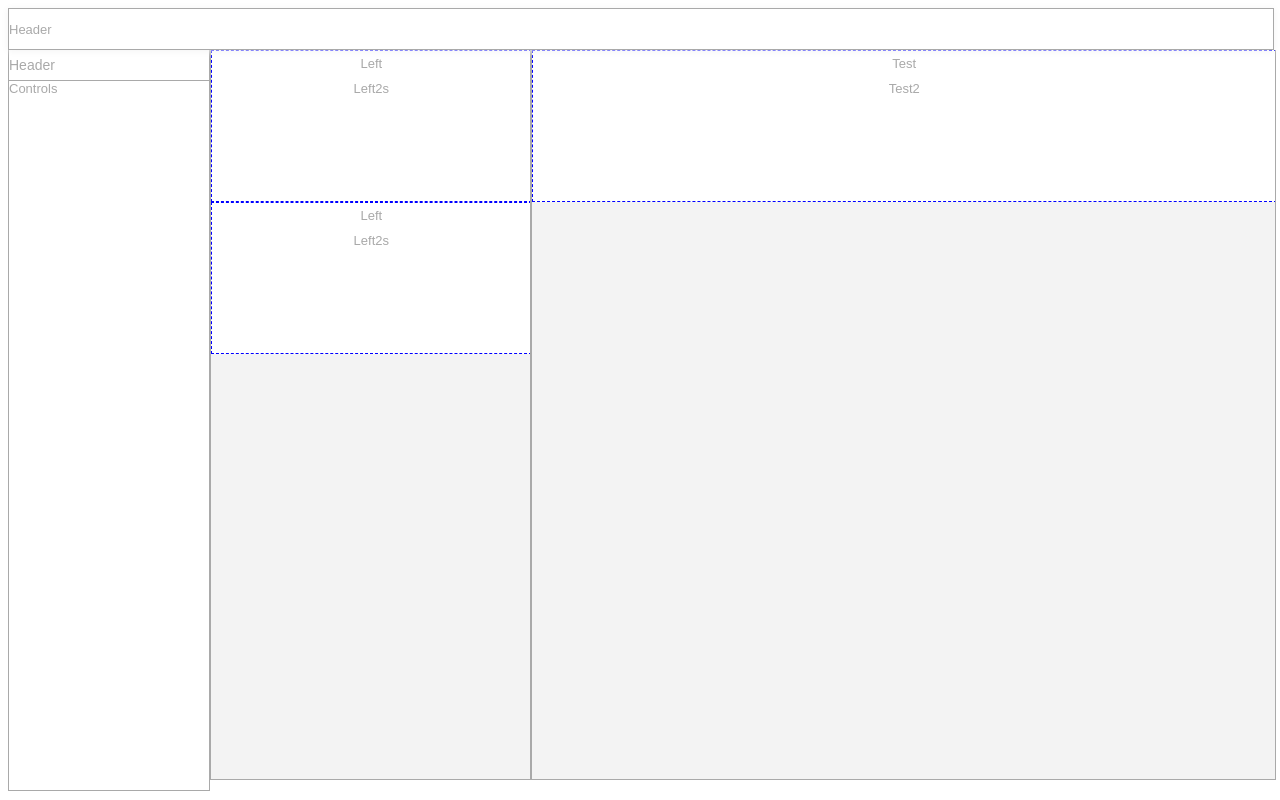
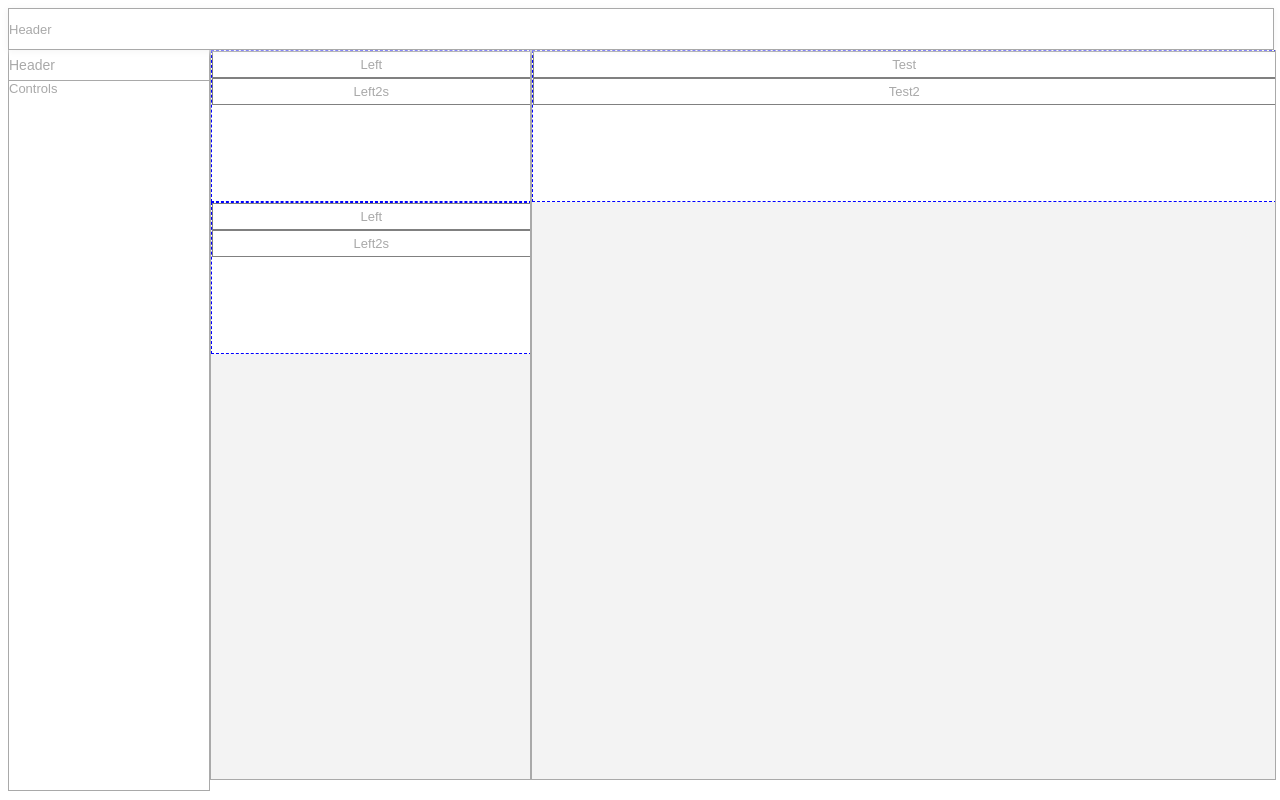
Before and after one commit to FStriewski/Cv-builder, a React (Create React App) app: page / in a window 1280 px wide. Built offline with nearby package versions, Linux system fonts and the light colour scheme.

Commit message:
Selection Bug

```diff
--- a/src/App.tsx
+++ b/src/App.tsx
@@ -16,16 +16,16 @@ const initialState: ICV = {
     phone: 'phone',
     secondName: 'second'
   },
-  id: 'ddd',
+  id: 'cv',
   nodes: [
     {
       col: Position.LEFT,
-      id: 'Node1',
+      id: 'N1',
       paragraphs: [
         {
           content: 'Left',
           height: 100,
-          id: 'p1',
+          id: 'N1P1',
           left: 0,
           name: 'eee',
           style: {},
@@ -35,7 +35,7 @@ const initialState: ICV = {
         {
           content: 'Left2s',
           height: 100,
-          id: 'p2',
+          id: 'N1P2',
           left: 0,
           name: 'fff',
           style: {},
@@ -46,12 +46,12 @@ const initialState: ICV = {
     },
     {
       col: Position.LEFT,
-      id: 'Node2',
+      id: 'N2',
       paragraphs: [
         {
           content: 'Left',
           height: 100,
-          id: 'p1',
+          id: 'N2P1',
           left: 0,
           name: 'eee',
           style: {},
@@ -61,7 +61,7 @@ const initialState: ICV = {
         {
           content: 'Left2s',
           height: 100,
-          id: 'p2',
+          id: 'N2P2',
           left: 0,
           name: 'fff',
           style: {},
@@ -73,12 +73,12 @@ const initialState: ICV = {
 
     {
       col: Position.RIGHT,
-      id: 'Node3',
+      id: 'N3',
       paragraphs: [
         {
           content: 'Test',
           height: 100,
-          id: 'p1',
+          id: 'N3P1',
           left: 0,
           name: 'eee',
           style: {},
@@ -88,7 +88,7 @@ const initialState: ICV = {
         {
           content: 'Test2',
           height: 100,
-          id: 'p2',
+          id: 'N3P2',
           left: 0,
           name: 'fff',
           style: {},
--- a/src/components/mainstage/Element.tsx
+++ b/src/components/mainstage/Element.tsx
@@ -1,19 +1,26 @@
 import * as React from 'react';
-import { Element } from '../../styles/Element';
+import Draggable from 'react-draggable';
+import { Element, Paragraph } from '../../styles/Element';
 import { DragState } from './DraggableHOC';
+import SelectionState, { SelectionStateProvider } from '../../lib/Selection';
 
-import Draggable from 'react-draggable';
-
-const Paragraph = (props) => (
-  <div>
+const ParagraphBox = props => (
+  <SelectionStateProvider>
+    <SelectionState>
+      {({ select, selectedId }) => (
+        // tslint:disable-next-line:jsx-no-lambda
+        <Paragraph onMouseDown={e => select(e, props.id)} selected={selectedId === props.id}>
+          {console.log(selectedId, props.id)}
           {props.content}
-  </div>
+        </Paragraph>
+      )}
+    </SelectionState>
+  </SelectionStateProvider>
 );
 
-const DraggableWrapper = (props) => (
+const DraggableWrapper = props => (
   <DragState>
     {({ dragHandlers, handleDrag }) => (
-
       <Draggable
         bounds="parent"
         grid={[20, 20]}
@@ -29,7 +36,9 @@ const DraggableWrapper = (props) => (
 export const Node = ({ paragraphs }) => (
   <DraggableWrapper>
     <Element className="box">
-             {paragraphs.map(p => <Paragraph key={p.id} {...p}/>)}
+      {paragraphs.map(p => (
+        <ParagraphBox key={p.id} {...p} />
+      ))}
     </Element>
   </DraggableWrapper>
 );
--- a/src/data/Cvdata.tsx
+++ b/src/data/Cvdata.tsx
@@ -19,7 +19,6 @@ export class CVState extends React.Component<IProps, ICV> {
            this.state = this.props.initialState;
          }
          render() {
-           console.log(this.state)
            return (
              <Provider
                value={{
--- /dev/null
+++ b/src/lib/Selection.tsx
@@ -0,0 +1,64 @@
+import * as React from 'react';
+import { ID } from '../types';
+
+interface IState {
+  selectedId: ID | null;
+}
+
+interface IRenderProps {
+  select: (e: React.MouseEvent, id: ID) => void;
+  selectedId: ID | null;
+};
+
+/* tslint:disable-next-line:no-object-literal-type-assertion */
+const Ctx = React.createContext({} as IRenderProps);
+
+const Selection = Ctx.Consumer;
+
+export default Selection;
+
+const selectId = (id: ID): IState => ({ selectedId: id });
+const clearId = (): IState => ({ selectedId: null });
+const stopPropagation = (e: React.MouseEvent) => (
+  e.nativeEvent.stopImmediatePropagation()
+ );
+
+export class SelectionStateProvider extends React.Component<{}, IState> {
+  readonly state: IState = { selectedId: null };
+
+  componentDidMount() {
+    document.addEventListener('mousedown', this.clear);
+  }
+
+  componentWillUnmount() {
+    document.removeEventListener('mousedown', this.clear);
+  }
+
+  clear = () =>
+    this.setState(clearId);
+
+    select = (e: React.MouseEvent, id: ID) => {
+      stopPropagation(e);
+
+      console.log(id)
+    if (id === this.state.selectedId) {
+      return;
+    }
+    this.clear()
+    this.setState(selectId(id));
+  };
+
+  render() {
+    const Provider = Ctx.Provider;
+    return (
+      <Provider
+        value={{
+          select: this.select,
+          selectedId: this.state.selectedId
+        }}
+      >
+        {this.props.children}
+      </Provider>
+    );
+  }
+}
--- a/src/styles/Element.ts
+++ b/src/styles/Element.ts
@@ -11,5 +11,26 @@ export const Element = styled.div`
     text-align: center;
     padding: 5px;
   }
+`;
 
-`;
+const setBorder = (selected: boolean) => {
+  console.log(selected)
+  if (selected) {
+    return '2px solid red';
+  }
+  return '1px solid grey';
+};
+
+export const Paragraph = styled<
+         {
+           selected: boolean;
+         },
+         'div'
+       >('div')`
+         border: ${props =>
+           setBorder(props.selected)};
+         padding: 5px;
+           if (isSelected) {
+    return COLOR.WHITE;
+  }
+       `;
```
Lines whose indentation alone changed are shown as unchanged.
